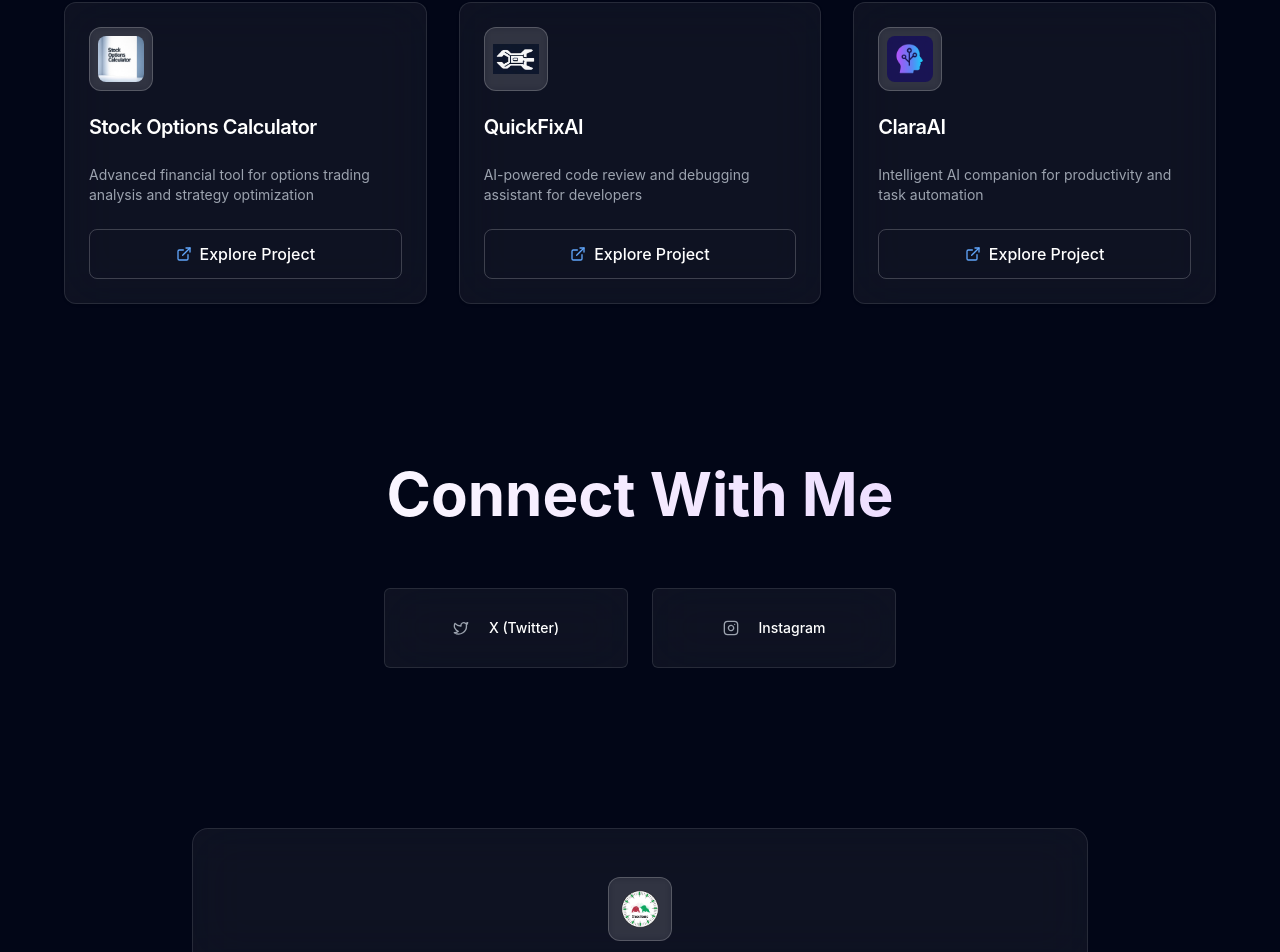
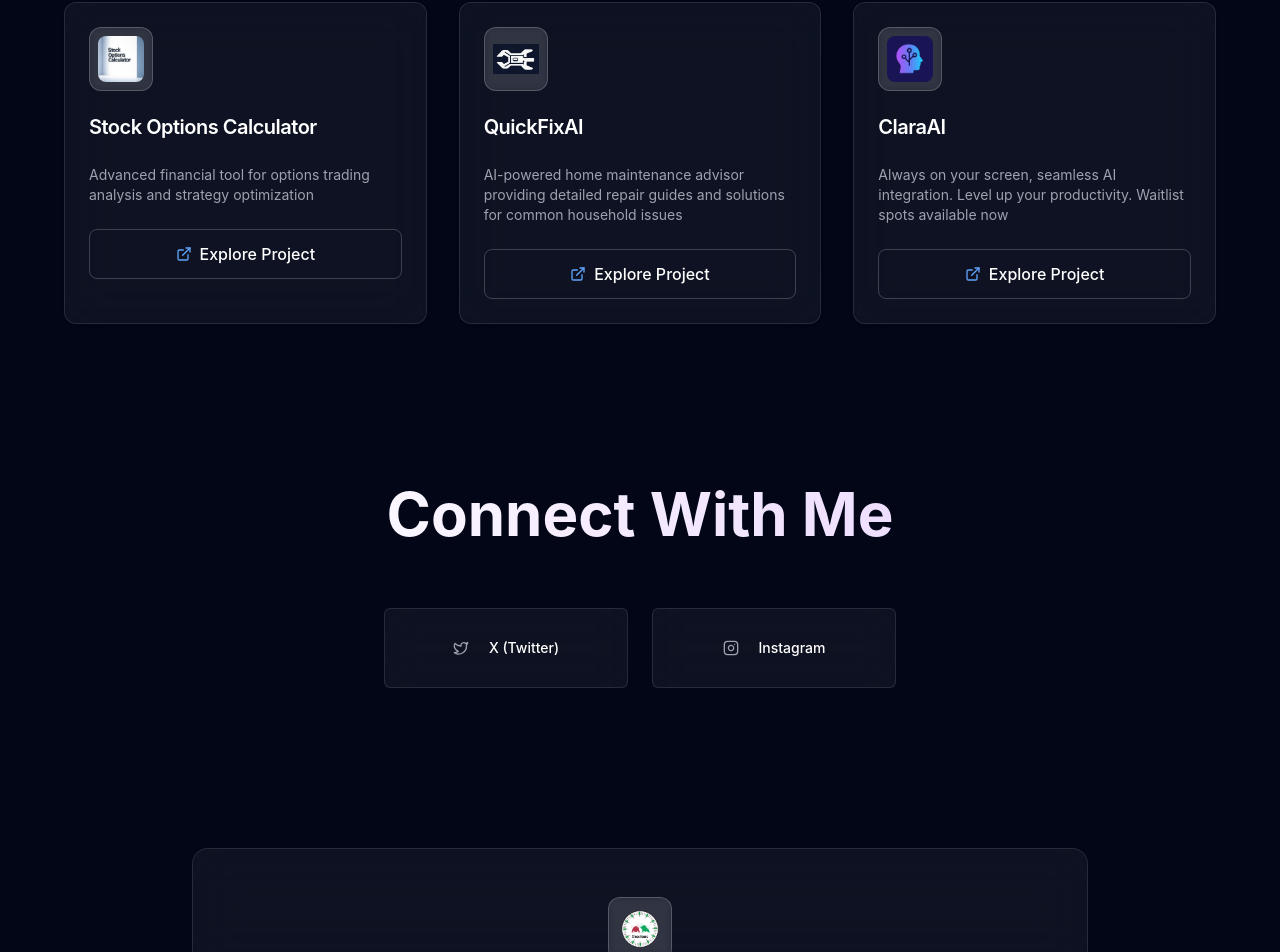
Before and after one commit to sasroc/personalwebsite, a React (Create React App) app in the folder personalwebsiteapp/: page / in a window 1280 px wide. Shown: the part 1046-1998 px from the top of the page. Built offline with nearby package versions, Linux system fonts and the light colour scheme; no server answers.

Commit message:
Update project descriptions - QuickFixAI now reflects home maintenance focus, ClaraAI emphasizes productivity and waitlist availability

```diff
--- a/personalwebsiteapp/src/App.js
+++ b/personalwebsiteapp/src/App.js
@@ -156,7 +156,7 @@
     },
     {
       title: "QuickFixAI",
-      description: "AI-powered code review and debugging assistant for developers",
+      description: "AI-powered home maintenance advisor providing detailed repair guides and solutions for common household issues",
       image: "/assets/images/logo2.png",
       url: "https://quickfixai.net",
       local: false,
@@ -164,7 +164,7 @@
     },
     {
       title: "ClaraAI",
-      description: "Intelligent AI companion for productivity and task automation",
+      description: "Always on your screen, seamless AI integration. Level up your productivity. Waitlist spots available now",
       image: "/assets/images/claraailogo4.png",
       url: "https://claraai.net",
       local: false,
```
